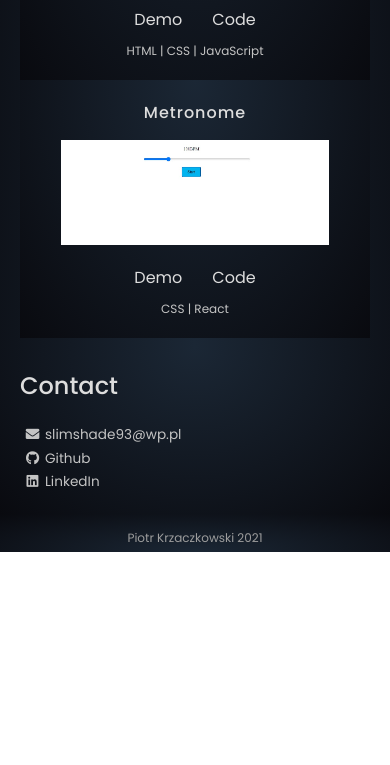
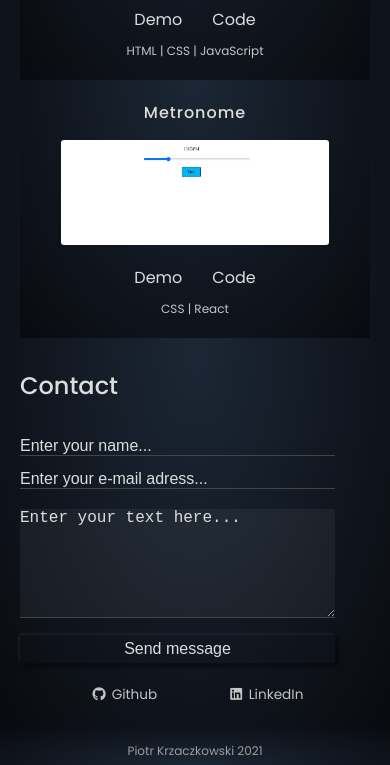
Before and after one commit to PiotrKrzaczkowski/Portfolio-Website, a website: page index.html in a window 390 px wide. Shown: the part 2626-3391 px from the top of the page. Before the commit the page ends 3178 px from the top, so only its background shows below. Drawn offline with Linux system fonts and the light colour scheme; some packages are replaced by stand-ins of ours; a script that the page names is missing.

Commit message:
minor changes on media query and form

```diff
--- a/index.html
+++ b/index.html
@@ -195,14 +195,48 @@
         </div>
         <div class="contact" id="contact">
           <p class="title-section">Contact</p>
+
+          <form
+            action="mailto:slimshade93@wp.pl"
+            class="contact-form"
+            id="contact-form"
+          >
+            <input
+              type="text"
+              name="name"
+              class="form-control"
+              placeholder="Enter your name..."
+            />
+
+            <input
+              name="email"
+              type="email"
+              class="form-control"
+              placeholder="Enter your e-mail adress..."
+            />
+
+            <textarea
+              name="message"
+              rows="6"
+              class="form-control message"
+              placeholder="Enter your text here..."
+            ></textarea>
+
+            <input
+              type="submit"
+              class="form-control submit"
+              value="Send message"
+              required
+            />
+          </form>
+
           <div class="contact-links-wrapper">
-            <a href="mailto:slimshade93@wp.pl" class="contact-link"
-              ><i class="contact-awesome fas fa-envelope"></i>slimshade93@wp.pl
-            </a>
-            <a href="#" class="contact-link"
+            <a href="https://github.com/PiotrKrzaczkowski" class="contact-link"
               ><i class="contact-awesome fab fa-github"></i>Github
             </a>
-            <a href="#" class="contact-link"
+            <a
+              href="https://www.linkedin.com/in/piotr-krzaczkowski-8423871b2/"
+              class="contact-link"
               ><i class="contact-awesome fab fa-linkedin"></i>LinkedIn
             </a>
           </div>
--- a/scss/_contact.scss
+++ b/scss/_contact.scss
@@ -11,13 +11,7 @@
   }
   .contact-links-wrapper {
     display: flex;
-    flex-direction: column;
-    align-items: flex-start;
-    @media (min-width: 768px) {
-      flex-direction: row;
-      justify-content: space-evenly;
-      margin-top: 10px;
-    }
+    justify-content: space-evenly;
   }
   .contact-link {
     text-align: center;
@@ -39,6 +33,44 @@
       font-size: 1rem;
     }
   }
+  .contact-form {
+    margin: 10px auto;
+    .form-control {
+      width: 90%;
+      margin-bottom: 10px;
+      background: transparent;
+      border: none;
+      border-bottom: 1px solid darken($font-color, 60%);
+      font-size: 1rem;
+      color: $font-color;
+    }
+    .form-control.submit {
+      border: none;
+      padding: 5px;
+      color: $font-color;
+      box-shadow: -1px -1px 3px rgba(255, 255, 255, 0.1),
+        2px 2px 6px rgba(0, 0, 0, 0.8);
+    }
+    .form-control.submit:hover {
+      box-shadow: -1px -1px 3px rgba(255, 255, 255, 0.1),
+        2px 2px 6px rgba(2, 2, 2, 0.8),
+        inset -1px -1px 3px rgba(255, 255, 255, 0.05),
+        inset 2px 2px 6px rgba(2, 2, 2, 0.5);
+    }
+    .form-control.submit:checked {
+      box-shadow: inset -1px -1px 3px rgba(255, 255, 255, 0.1),
+        inset 2px 2px 6px rgba(2, 2, 2, 1);
+      text-shadow: 0 0 5px #00fff1, 0 0 20px #00fff1;
+    }
+    .form-control.message {
+      color: $font-color;
+      margin-top: 10px;
+      background-color: rgba(255, 255, 255, 0.05);
+    }
+    ::placeholder {
+      color: $font-color;
+    }
+  }
 }
 .footer {
   width: 100%;
--- a/scss/_projects.scss
+++ b/scss/_projects.scss
@@ -47,6 +47,7 @@
       width: 90%;
       height: 50%;
       padding: 10px;
+      border-radius: 13px;
     }
     .project-btn-box {
       margin: 10px;
--- a/scss/_reset.scss
+++ b/scss/_reset.scss
@@ -37,3 +37,6 @@ button {
   margin: 0 auto;
   min-height: 130vh;
 }
+form {
+  display: block;
+}
```
Also changed, not shown: css/main.css, 1 other file.
